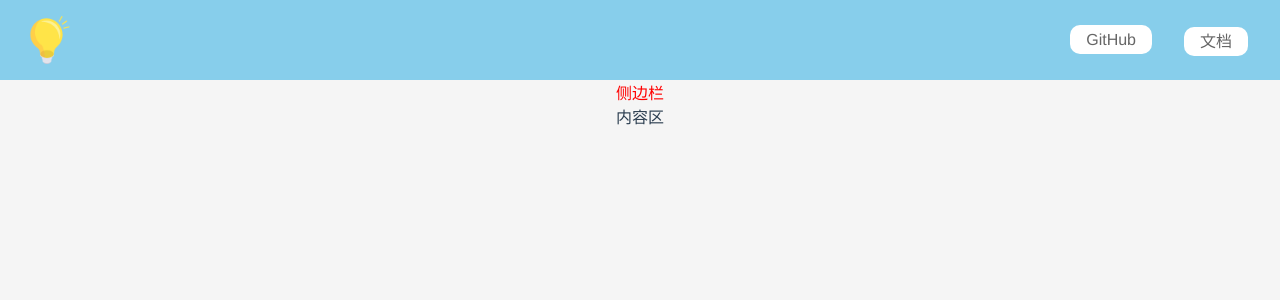
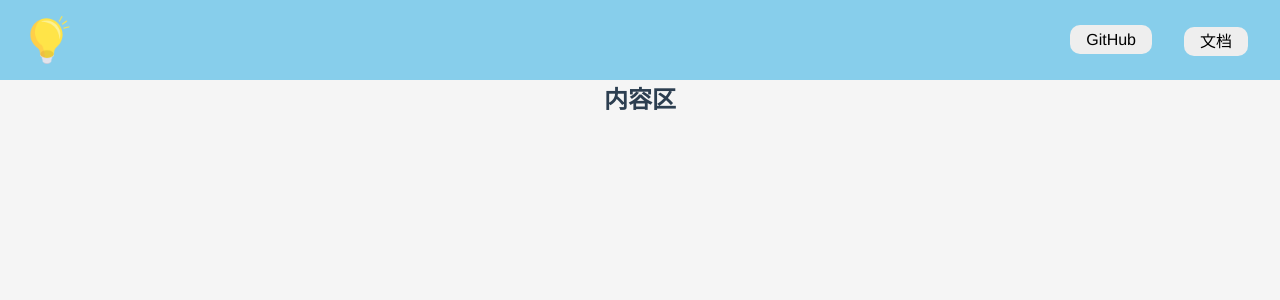
Before and after one commit to rookiepjx/ui-for-vue3, a Vue app: page /doc in a window 1280 px wide. Shown: the top 300 px of the page. Built offline with nearby package versions, Linux system fonts and the light colour scheme.

Commit message:
aside布局和切换

```diff
--- /dev/null
+++ b/src/components/Button.vue
@@ -0,0 +1,5 @@
+<template>
+<div>
+  <button>+1</button>
+</div>
+</template>
--- a/src/components/TopNav.vue
+++ b/src/components/TopNav.vue
@@ -1,9 +1,7 @@
 <template>
 <div class="nav">
-  <div class="logo">
-    <router-link to="/">
-      <img class="avatar" src="../assets/img/avatar.png" alt="" />
-    </router-link>
+  <div class="logo" @click="toggleAside">
+    <img class="avatar" src="../assets/img/avatar.png" alt="" />
   </div>
   <ul class="menu">
     <li><a href="https://github.com/rookiepjx/ui-for-vue3">GitHub</a></li>
@@ -25,10 +23,14 @@ export default {
     // inject get父组件中provide的变量asideVisible
     const asideVisible = inject < Ref < boolean >> ("asideVisible");
     console.log("aside的值为" + asideVisible.value);
+    const toggleAside = () => {
+      asideVisible.value = !asideVisible.value
+    }
 
     // return出去模板中才能使用这个变量
     return {
       asideVisible,
+      toggleAside
     };
   },
 };
@@ -36,6 +38,8 @@ export default {
 
 <style lang="scss" scoped>
 .nav {
+  position: relative;
+  z-index: 10;
   background-color: skyblue;
   display: flex;
   align-items: center;
@@ -62,7 +66,14 @@ export default {
       margin: 0 1em;
       padding: 0.4em 1em;
       border-radius: 10px;
-      background-color: #fff;
+      background-color: #eee;
+      color: #000;
+      transition: .2s linear;
+    }
+
+    >li a:hover {
+      color: #fff;
+      background-color: #000;
     }
   }
 }
--- a/src/views/Doc.vue
+++ b/src/views/Doc.vue
@@ -1,8 +1,27 @@
 <template>
 <TopNav />
 <div class="content">
-  <aside>侧边栏</aside>
-  <main>内容区</main>
+  <aside v-if="asideVisible">
+    <h2>组件列表</h2>
+    <ol>
+      <li>
+        <router-link to="/1">组件1</router-link>
+      </li>
+      <li>
+        <router-link to="/2">组件2</router-link>
+      </li>
+      <li>
+        <router-link to="/3">组件3</router-link>
+      </li>
+      <li>
+        <router-link to="/4">组件4</router-link>
+      </li>
+    </ol>
+  </aside>
+  <main>
+    <h2>内容区</h2>
+    <router-view />
+  </main>
 </div>
 </template>
 
@@ -32,6 +51,22 @@ export default {
 
 <style lang="scss" scoped>
 aside {
-  color: red;
+  width: 150px;
+  padding: 16px;
+  position: fixed;
+  top: 0;
+  left: 0;
+  padding-top: 84px;
+  background-color: lightblue;
+
+  >h2 {
+    margin-bottom: 4px;
+  }
+
+  >ol {
+    >li {
+      padding: 4px 0;
+    }
+  }
 }
 </style>
--- a/src/views/Home.vue
+++ b/src/views/Home.vue
@@ -49,11 +49,16 @@ export default {
 
     >a {
       color: #fff;
-      width: 50px;
+      min-width: 50px;
       margin: 1em 1em;
       padding: 0.4em 1em;
       border-radius: 10px;
       background-color: #67c23a;
+      transition: .2s linear;
+    }
+
+    >a:hover {
+      background-color: #94f75b;
     }
   }
 }
```
